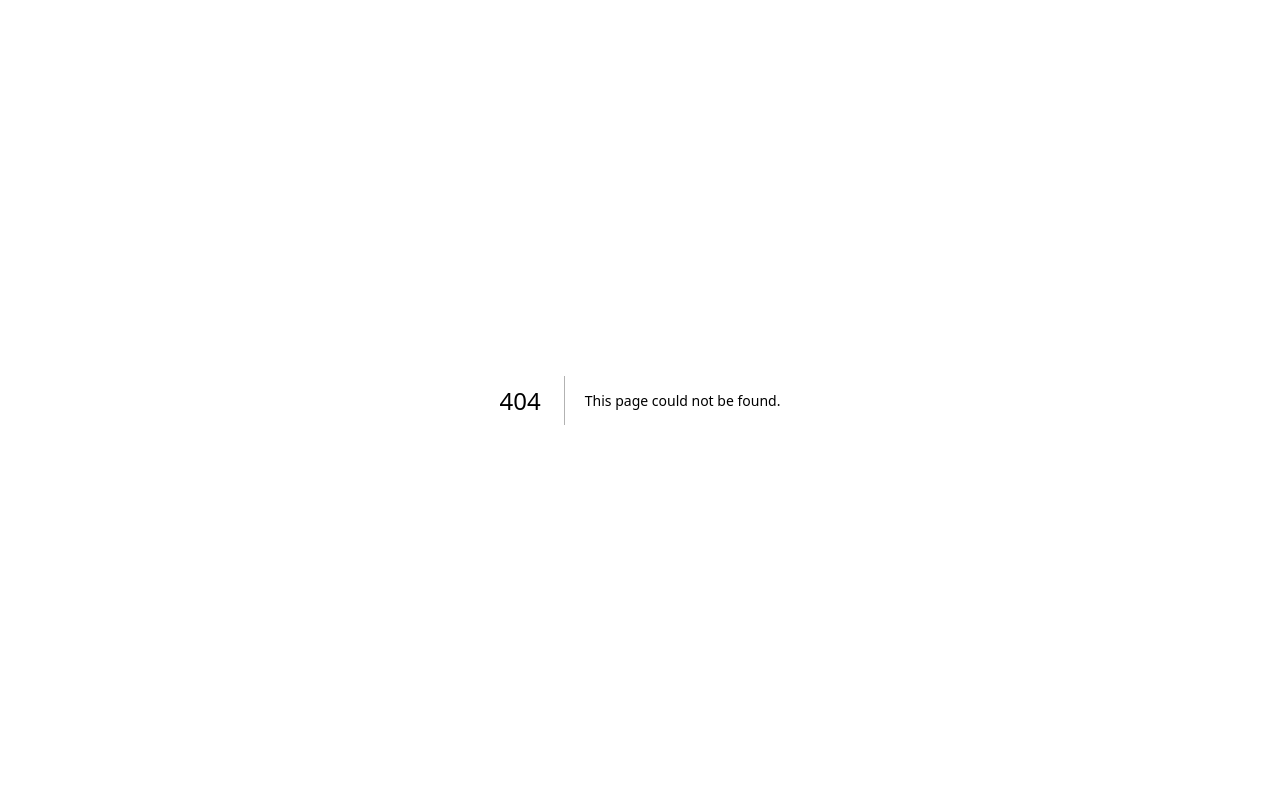
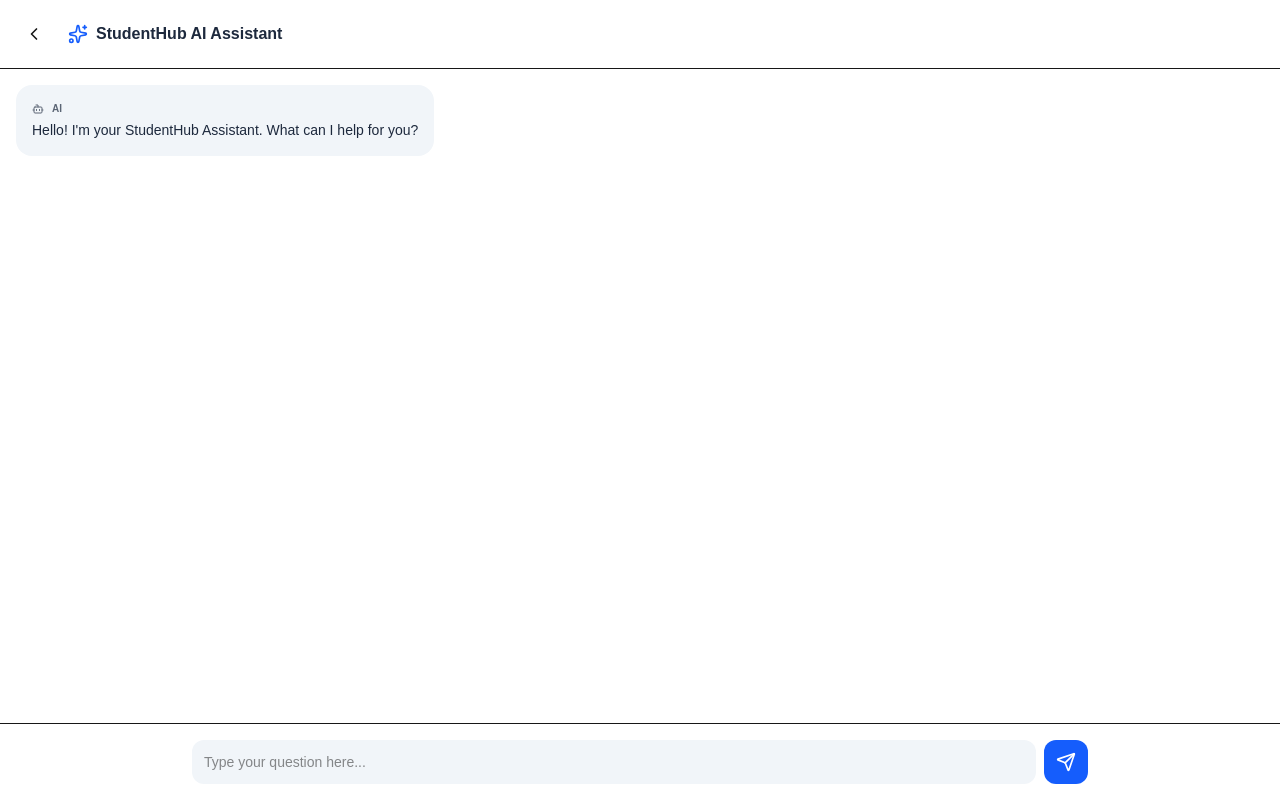
Before and after one commit to hasini2727/student-hub-gsc, a Next.js app: page /ai-assistant in a window 1280 px wide. Before the commit this address had no page. Built offline with nearby package versions, Linux system fonts and the light colour scheme.

Commit message:
feat: add Gemini AI assistant for student opportunity queries

```diff
--- /dev/null
+++ b/app/ai-assistant/page.tsx
@@ -0,0 +1,99 @@
+"use client";
+import React, { useState } from 'react';
+import { GoogleGenerativeAI } from "@google/generative-ai";
+import { Sparkles, Send, Bot, User, ChevronLeft } from 'lucide-react';
+import Link from 'next/link';
+
+export default function AIChatPage() {
+  const [input, setInput] = useState("");
+  const [messages, setMessages] = useState([
+  {
+    role: 'ai',
+    text: "Hello! I'm your StudentHub Assistant. What can I help for you?"
+  }
+]);
+  const [loading, setLoading] = useState(false);
+
+  const handleChat = async () => {
+    if (!input) return;
+    const userMsg = input;
+    setMessages(prev => [...prev, { role: 'user', text: userMsg }]);
+    setInput("");
+    setLoading(true);
+
+    try {
+      // 1. Initialize the AI
+      const genAI = new GoogleGenerativeAI(process.env.NEXT_PUBLIC_GEMINI_API_KEY || "");
+
+      const model = genAI.getGenerativeModel({ model: "gemini-2.5-flash" });
+      const expertPrompt = `You are an expert academic assistant for StudentHub.
+        Analyze the following opportunity details and provide a clear, concise summary.
+        Details/Question: ${userMsg}`;
+
+      // 3. Use the most modern, robust call structure
+      const result = await model.generateContent(expertPrompt);
+      const response = await result.response;
+      const text = response.text();
+
+      setMessages(prev => [...prev, { role: 'ai', text: text }]);
+    } catch (err: any) {
+      console.error("AI Error:", err);
+      setMessages(prev => [...prev, { role: 'ai', text: "Error: " + err.message }]);
+    } finally {
+      setLoading(false);
+    }
+  };
+
+  return (
+    <div className="flex flex-col h-screen bg-white">
+      {/* Header */}
+      <div className="p-4 border-b flex items-center gap-4">
+        <Link href="/" className="p-2 hover:bg-slate-100 rounded-full transition">
+          <ChevronLeft size={20} />
+        </Link>
+        <div className="flex items-center gap-2">
+          <Sparkles className="text-blue-600" size={20} />
+          <h1 className="font-bold text-slate-800">StudentHub AI Assistant</h1>
+        </div>
+      </div>
+
+      {/* Chat Area */}
+      <div className="flex-1 overflow-y-auto p-4 space-y-6">
+        {messages.length === 0 && (
+          <div className="text-center mt-20 text-slate-400">
+            <Bot size={48} className="mx-auto mb-4 opacity-20" />
+            <p>Paste scholarship details or ask a career question!</p>
+          </div>
+        )}
+        {messages.map((m, i) => (
+          <div key={i} className={`flex ${m.role === 'user' ? 'justify-end' : 'justify-start'}`}>
+            <div className={`max-w-[80%] p-4 rounded-2xl ${m.role === 'user' ? 'bg-blue-600 text-white' : 'bg-slate-100 text-slate-800'}`}>
+              <div className="flex items-center gap-2 mb-1 opacity-70">
+                {m.role === 'user' ? <User size={12}/> : <Bot size={12}/>}
+                <span className="text-[10px] font-bold uppercase">{m.role}</span>
+              </div>
+              <p className="text-sm whitespace-pre-wrap">{m.text}</p>
+            </div>
+          </div>
+        ))}
+        {loading && <div className="text-blue-600 text-xs font-bold animate-pulse">AI is thinking...</div>}
+      </div>
+
+      {/* Input Area */}
+      <div className="p-4 border-t">
+        <div className="max-w-4xl mx-auto flex gap-2">
+          <input
+            className="flex-1 p-3 bg-slate-100 rounded-xl outline-none focus:ring-2 focus:ring-blue-500 text-sm"
+            placeholder="Type your question here..."
+            value={input}
+            onChange={(e) => setInput(e.target.value)}
+            onKeyDown={(e) => e.key === 'Enter' && handleChat()}
+          />
+          <button onClick={handleChat} className="bg-blue-600 text-white p-3 rounded-xl hover:bg-blue-700 transition">
+            <Send size={20} />
+          </button>
+        </div>
+      </div>
+    </div>
+  );
+}
--- a/app/page.tsx
+++ b/app/page.tsx
@@ -1,4 +1,6 @@
 "use client";
+import Summarizer from '@/components/Summarizer';
+import Link from 'next/link';
 import React, { useState, useEffect } from 'react';
 import { collection, getDocs } from 'firebase/firestore';
 import { db } from '@/lib/firebase';
@@ -39,13 +41,15 @@
     <main className="min-h-screen bg-slate-50 font-sans">
       {/* Navbar */}
       <nav className="bg-white border-b p-4 sticky top-0 z-50">
-        <div className="max-w-6xl mx-auto flex justify-between items-center">
-          <div className="flex items-center gap-2">
-            <div className="bg-blue-600 p-1.5 rounded-lg text-white">
-              <GraduationCap size={20} />
-            </div>
-            <h1 className="text-xl font-bold text-slate-800 tracking-tight">StudentHub</h1>
-          </div>
+        <div className="flex gap-3">
+         {/* AI Assistant Button */}
+           <Link href="/ai-assistant">
+             <button className="px-4 py-2 text-sm font-semibold text-blue-600 border border-blue-200 rounded-xl hover:bg-blue-50 transition">
+               Ask AI
+             </button>
+           </Link>
+
+           {/* Login Button */}
           <button className="px-4 py-2 text-sm font-semibold bg-blue-600 text-white rounded-xl hover:bg-blue-700 transition shadow-md shadow-blue-100">
             Login
           </button>
--- /dev/null
+++ b/components/Summarizer.tsx
@@ -0,0 +1,86 @@
+"use client";
+import React, { useState } from 'react';
+import { GoogleGenerativeAI } from "@google/generative-ai";
+import { FileText, Sparkles, Loader2, AlertCircle } from 'lucide-react';
+
+export default function Summarizer() {
+  const [text, setText] = useState("");
+  const [summary, setSummary] = useState("");
+  const [loading, setLoading] = useState(false);
+  const [error, setError] = useState("");
+
+  const handleSummarize = async () => {
+    if (!text) return;
+
+    setLoading(true);
+    setError("");
+
+    try {
+      // 1. Initialize Gemini with your API Key
+      const genAI = new GoogleGenerativeAI(process.env.NEXT_PUBLIC_GEMINI_API_KEY || "");
+      const model = genAI.getGenerativeModel({ model: "gemini-1.5-flash" });
+
+      // 2. Craft the Prompt
+      const prompt = `You are an expert academic counselor. Summarize the following scholarship/internship text into 3 clear bullet points:
+      1. Eligibility Criteria
+      2. Application Deadline
+      3. Benefits/Stipend.
+      Text: ${text}`;
+
+      // 3. Generate Content
+      const result = await model.generateContent(prompt);
+      const response = await result.response;
+      setSummary(response.text());
+    } catch (err) {
+      console.error(err);
+      setError("AI was unable to process this. Check your API key or connection.");
+    } finally {
+      setLoading(false);
+    }
+  };
+
+  return (
+    <div className="bg-gradient-to-br from-blue-50 to-indigo-50 p-6 rounded-3xl border border-blue-100 shadow-inner mb-10">
+      <div className="flex items-center gap-2 mb-4">
+        <Sparkles className="text-blue-600" size={20} />
+        <h3 className="font-bold text-slate-800">AI PDF Tool (Beta)</h3>
+      </div>
+
+      <p className="text-xs text-slate-500 mb-4">
+        Paste the content of a scholarship PDF below to get a 3-second summary.
+      </p>
+
+      <textarea
+        className="w-full h-32 p-4 rounded-xl border-none shadow-sm focus:ring-2 focus:ring-blue-500 text-sm mb-4"
+        placeholder="Paste scholarship details here..."
+        value={text}
+        onChange={(e) => setText(e.target.value)}
+      />
+
+      <button
+        onClick={handleSummarize}
+        disabled={loading || !text}
+        className="w-full py-3 bg-blue-600 text-white rounded-xl font-bold flex justify-center items-center gap-2 hover:bg-blue-700 transition disabled:bg-slate-300"
+      >
+        {loading ? <Loader2 className="animate-spin" size={20} /> : <><FileText size={18} /> Summarize with Gemini</>}
+      </button>
+
+      {summary && (
+        <div className="mt-6 p-4 bg-white rounded-xl border border-blue-200 animate-in fade-in slide-in-from-top-4 duration-500">
+          <h4 className="text-sm font-bold text-blue-700 mb-2 flex items-center gap-1">
+            <Sparkles size={14} /> Quick TL;DR
+          </h4>
+          <div className="text-sm text-slate-600 prose prose-sm max-w-none whitespace-pre-wrap">
+            {summary}
+          </div>
+        </div>
+      )}
+
+      {error && (
+        <div className="mt-4 p-3 bg-red-50 text-red-600 text-xs rounded-lg flex items-center gap-2">
+          <AlertCircle size={14} /> {error}
+        </div>
+      )}
+    </div>
+  );
+}
--- a/package.json
+++ b/package.json
@@ -9,6 +9,7 @@
     "lint": "eslint"
   },
   "dependencies": {
+    "@google/generative-ai": "^0.24.1",
     "firebase": "^12.12.1",
     "lucide-react": "^1.11.0",
     "next": "16.2.4",
```
Also changed, not shown: 1 other file (tests, documents, lock files or other folders).
